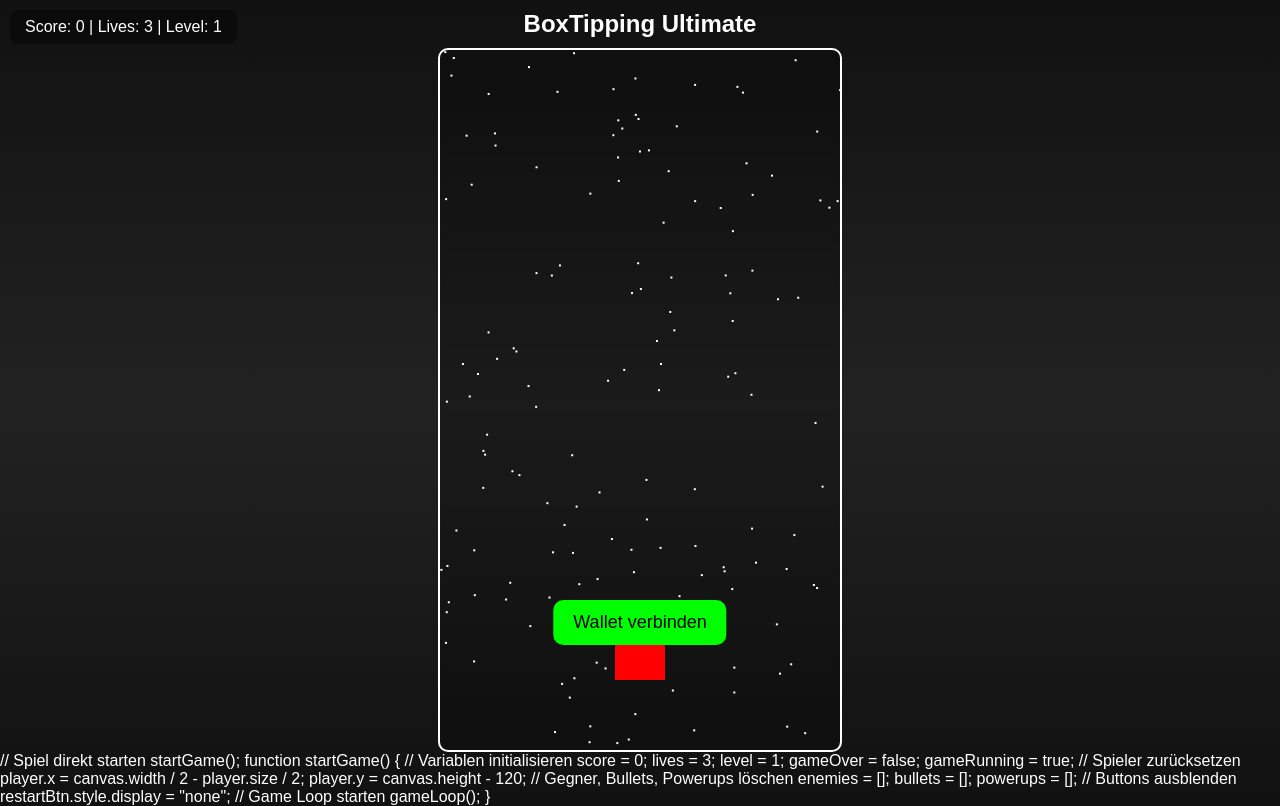
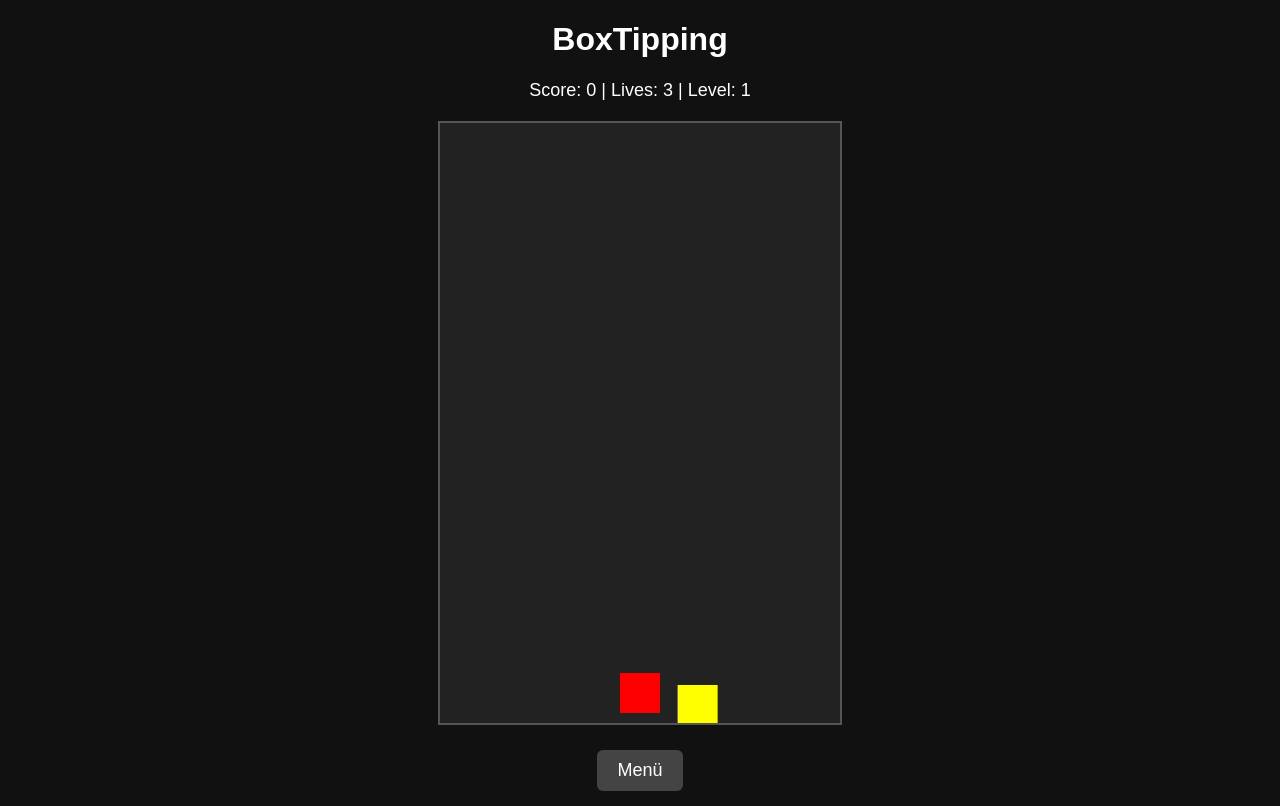
Before and after one commit to Golsfisch/boxtipping, a plain HTML site: page index.html in a window 1280 px wide. Drawn offline with Linux system fonts and the light colour scheme.

Commit message:
Update index.html

```diff
--- a/index.html
+++ b/index.html
@@ -2,365 +2,154 @@
 <html lang="de">
 <head>
 <meta charset="UTF-8">
-<meta name="viewport" content="width=device-width, initial-scale=1.0">
-<title>BoxTipping Ultimate</title>
+<title>BoxTipping</title>
 <style>
-body {
-  margin: 0;
-  overflow: hidden;
-  font-family: Arial;
-  background: linear-gradient(180deg,#111,#222,#111);
-  color: white;
-  user-select: none;
+body { margin:0; background:#111; color:white; font-family:Arial; text-align:center; }
+canvas { background:#222; display:block; margin:20px auto; border:2px solid #555;}
+#ui { font-size:18px; margin:10px; }
+button {
+  padding:10px 20px; font-size:18px; border:none; border-radius:6px;
+  cursor:pointer; margin:5px;
 }
-header {
-  text-align: center;
-  padding: 10px;
-  font-size: 24px;
-  font-weight: bold;
-}
-#infoBox {
-  position: absolute;
-  top: 10px;
-  left: 10px;
-  background: rgba(0,0,0,0.4);
-  padding: 8px 15px;
-  border-radius: 8px;
-  font-size: 16px;
-}
-canvas {
-  display: block;
-  margin: 0 auto;
-  background: rgba(0,0,0,0.2);
-  border: 2px solid white;
-  border-radius: 10px;
-  backdrop-filter: blur(4px);
-}
-#restartBtn, #payBtn, #connectBtn {
-  position: absolute;
-  left: 50%;
-  transform: translateX(-50%);
-  padding: 12px 20px;
-  background: lime;
-  color: black;
-  border: none;
-  border-radius: 10px;
-  font-size: 18px;
-  display: none;
-  cursor: pointer;
-}
-#restartBtn { top: 55%; }
-#payBtn { top: 65%; }
-#connectBtn { top: 75%; }
-
-.powerup {
-  position: absolute;
-  top: 5px;
-  right: 10px;
-  background: rgba(255,255,255,0.1);
-  padding: 5px 10px;
-  border-radius: 8px;
-}
+#restartBtn { background:#f00; color:white; display:none; }
+#menuBtn { background:#444; color:white; }
 </style>
 </head>
 <body>
 
-<header>BoxTipping Ultimate</header>
+<h1>BoxTipping</h1>
 
-<div id="infoBox">Score: 0 | Lives: 3 | Level: 1</div>
+<div id="ui">
+Score: <span id="score">0</span> |
+Lives: <span id="lives">3</span> |
+Level: <span id="level">1</span>
+</div>
 
-<canvas id="gameCanvas" width="400" height="700"></canvas>
+<canvas id="game" width="400" height="600"></canvas>
 
 <button id="restartBtn">Restart</button>
-<button id="payBtn">Freischalten (0.0001 ETH)</button>
-<button id="connectBtn">Wallet verbinden</button>
-  // Spiel direkt starten
-startGame();
+<button id="menuBtn">Menü</button>
 
-function startGame() {
-    // Variablen initialisieren
+<script>
+// ------------------------------
+// VARIABLEN
+// ------------------------------
+const canvas = document.getElementById("game");
+const ctx = canvas.getContext("2d");
+
+let score = 0, lives = 3, level = 1;
+let gameRunning = true;
+let gameLoopID;
+
+// Spieler
+const player = { x:180, y:550, w:40, h:40, speed:6 };
+
+// Gegner
+let enemy = { x:180, y:0, w:40, h:40, speed:2 };
+
+// Powerups und Bullets
+let bullets = [];
+let powerups = [];
+
+// ------------------------------
+// GAME LOOP
+// ------------------------------
+function gameLoop() {
+    gameLoopID = requestAnimationFrame(gameLoop);
+    if (!gameRunning) return;
+
+    // Clear Canvas
+    ctx.clearRect(0,0,canvas.width,canvas.height);
+
+    // Spieler zeichnen
+    ctx.fillStyle = "red";
+    ctx.fillRect(player.x, player.y, player.w, player.h);
+
+    // Gegner bewegen
+    enemy.y += enemy.speed;
+    ctx.fillStyle = "yellow";
+    ctx.fillRect(enemy.x, enemy.y, enemy.w, enemy.h);
+
+    // Collision
+    if(enemy.y + enemy.h >= player.y &&
+       enemy.x < player.x + player.w &&
+       enemy.x + enemy.w > player.x) {
+        lives--;
+        document.getElementById("lives").textContent = lives;
+        resetEnemy();
+
+        if(lives <= 0) endGame();
+    }
+
+    // Gegner unten durch
+    if(enemy.y > 600) {
+        score += 10;
+        document.getElementById("score").textContent = score;
+        resetEnemy();
+    }
+
+    // Platzhalter Powerups & Bullets (können später gefüllt werden)
+    bullets.forEach(b => { ctx.fillStyle="blue"; ctx.fillRect(b.x,b.y,b.w,b.h); });
+    powerups.forEach(p => { ctx.fillStyle="green"; ctx.fillRect(p.x,p.y,p.w,p.h); });
+}
+
+// ------------------------------
+// FUNKTIONEN
+// ------------------------------
+function resetEnemy(){
+    enemy.y = -40;
+    enemy.x = Math.random() * (canvas.width - enemy.w);
+}
+
+function endGame(){
+    gameRunning = false;
+    document.getElementById("restartBtn").style.display = "inline-block";
+}
+
+function startGame(){
+    // Variablen zurücksetzen
     score = 0;
     lives = 3;
     level = 1;
-    gameOver = false;
     gameRunning = true;
+    enemy.x = Math.random()*(canvas.width-enemy.w);
+    enemy.y = -40;
 
-    // Spieler zurücksetzen
-    player.x = canvas.width / 2 - player.size / 2;
-    player.y = canvas.height - 120;
+    document.getElementById("score").textContent = score;
+    document.getElementById("lives").textContent = lives;
+    document.getElementById("level").textContent = level;
 
-    // Gegner, Bullets, Powerups löschen
-    enemies = [];
     bullets = [];
     powerups = [];
 
-    // Buttons ausblenden
-    restartBtn.style.display = "none";
+    document.getElementById("restartBtn").style.display = "none";
 
-    // Game Loop starten
     gameLoop();
 }
 
-<script>
-// === CANVAS SETUP ==================================
-const canvas = document.getElementById("gameCanvas");
-const ctx = canvas.getContext("2d");
-const restartBtn = document.getElementById("restartBtn");
-const payBtn = document.getElementById("payBtn");
-const connectBtn = document.getElementById("connectBtn");
-const info = document.getElementById("infoBox");
+// ------------------------------
+// EVENTLISTENER
+// ------------------------------
+document.addEventListener("keydown", (e)=>{
+    if(e.key==="ArrowLeft") player.x -= player.speed;
+    if(e.key==="ArrowRight") player.x += player.speed;
 
-// === GAME STATE =====================================
-let score = 0;
-let lives = 3;
-let level = 1;
-let gameOver = false;
-let payUnlocked = false;
-
-// === PLAYER =========================================
-let player = {
-  x: canvas.width/2 - 25,
-  y: canvas.height - 120,
-  size: 50,
-  speed: 6,
-  gunActive: false,
-  gunTimer: 0
-};
-
-// === ENEMY CLASS ====================================
-class Enemy {
-  constructor() {
-    this.reset();
-  }
-  reset() {
-    this.size = 40;
-    this.x = Math.random() * (canvas.width - this.size);
-    this.y = -Math.random() * 400 - this.size;
-    this.speed = 2 + level * 0.5;
-  }
-  draw() {
-    ctx.fillStyle = "yellow";
-    ctx.fillRect(this.x, this.y, this.size, this.size);
-  }
-  update() {
-    this.y += this.speed;
-    if (this.y > canvas.height) this.reset();
-    if (collide(player, this)) {
-      lives--;
-      this.reset();
-      if (lives <= 0) endGame();
-    }
-  }
-}
-
-let enemies = [];
-function spawnEnemies() {
-  enemies = [];
-  for (let i = 0; i < 6 + level * 2; i++) enemies.push(new Enemy());
-}
-
-// === COLLISION ======================================
-function collide(a, b) {
-  return !(a.x + a.size < b.x ||
-           a.x > b.x + b.size ||
-           a.y + a.size < b.y ||
-           a.y > b.y + b.size);
-}
-
-// === PLAYER MOVE ====================================
-document.addEventListener("mousemove", e => {
-  const rect = canvas.getBoundingClientRect();
-  player.x = Math.min(Math.max(e.clientX - rect.left - player.size/2, 0), canvas.width - player.size);
-});
-document.addEventListener("touchmove", e => {
-  const rect = canvas.getBoundingClientRect();
-  player.x = e.touches[0].clientX - rect.left - player.size/2;
-  if (player.x < 0) player.x = 0;
-  if (player.x > canvas.width - player.size) player.x = canvas.width - player.size;
-  e.preventDefault();
+    if(player.x<0) player.x=0;
+    if(player.x+player.w>canvas.width) player.x=canvas.width-player.w;
 });
 
-// === POWER UPS ======================================
-let powerups = [];
-class Powerup {
-  constructor(type) {
-    this.type = type;
-    this.x = Math.random() * (canvas.width-30);
-    this.y = -50;
-    this.speed = 2;
-    this.size = 30;
-  }
-  draw() {
-    ctx.fillStyle = this.type === "gun" ? "cyan" : "orange";
-    ctx.fillRect(this.x, this.y, this.size, this.size);
-  }
-  update() {
-    this.y += this.speed;
-    if (this.y > canvas.height) this.dead = true;
-    if (collide(player, this)) {
-      activatePowerup(this.type);
-      this.dead = true;
-    }
-  }
-}
-function activatePowerup(type) {
-  if (type === "gun") {
-    player.gunActive = true;
-    player.gunTimer = 300;
-  }
-}
+// Restart Button
+document.getElementById("restartBtn").addEventListener("click", startGame);
 
-// === GUN ============================================
-let bullets = [];
-class Bullet {
-  constructor(x, y) {
-    this.x = x;
-    this.y = y;
-    this.size = 5;
-    this.speed = 8;
-  }
-  draw() {
-    ctx.fillStyle = "red";
-    ctx.fillRect(this.x, this.y, this.size, this.size*2);
-  }
-  update() {
-    this.y -= this.speed;
-    enemies.forEach(e=>{
-      if (collide(this, e)) {
-        e.reset();
-        this.dead = true;
-        score += 5;
-      }
-    });
-    if (this.y < -10) this.dead = true;
-  }
-}
+// Menü Button
+document.getElementById("menuBtn").addEventListener("click", ()=>{
+    window.location.href = "seite3.html";
+});
 
-// === ANIMATED BACKGROUND ============================
-let stars = [];
-for (let i=0; i<150; i++){
-  stars.push({x:Math.random()*400, y:Math.random()*700, speed:0.5+Math.random()*1});
-}
-function drawStars() {
-  ctx.fillStyle="white";
-  stars.forEach(s=>{
-    ctx.fillRect(s.x,s.y,2,2);
-    s.y += s.speed;
-    if(s.y>700){s.y=0; s.x=Math.random()*400;}
-  });
-}
-
-// === ETH WALLET / PAYMENT ===========================
-let wallet = null;
-
-connectBtn.style.display = "block";
-
-connectBtn.onclick = async ()=> {
-  if (window.ethereum) {
-    try {
-      const accounts = await ethereum.request({ method: "eth_requestAccounts" });
-      wallet = accounts[0];
-      connectBtn.style.display="none";
-      alert("Wallet verbunden: " + wallet);
-    } catch(e) {
-      alert("Wallet verweigert.");
-    }
-  } else alert("Kein Metamask gefunden!");
-};
-
-payBtn.onclick = async ()=> {
-  if (!wallet) return alert("Bitte zuerst Wallet verbinden.");
-  try {
-    const tx = await ethereum.request({
-      method: "eth_sign",
-      params: [wallet, "Zahlung für Level 4 (0.0001 ETH simuliert)"]
-    });
-    payUnlocked = true;
-    payBtn.style.display="none";
-    alert("Level 4 freigeschaltet!");
-  } catch(e) {
-    alert("Signatur abgebrochen.");
-  }
-};
-
-// === GAME END =======================================
-function endGame() {
-  gameOver = true;
-  restartBtn.style.display = "block";
-}
-
-// === RESTART ========================================
-restartBtn.onclick = ()=> {
-  score = 0;
-  lives = 3;
-  level = 1;
-  gameOver = false;
-  spawnEnemies();
-  restartBtn.style.display="none";
-};
-
-// === GAME LOOP ======================================
-spawnEnemies();
-
-function gameLoop(){
-
-let gameLoopID;
-let gameRunning = true;
-
-function gameLoop() {
-    gameLoopID = requestAnimationFrame(gameLoop); // Loop läuft immer
-
-    if (!gameRunning) return; // Logik pausieren, Loop läuft weiter
-
-    update(); // Spieler, Gegner, Powerups, Kollisionsprüfung
-    draw();   // Zeichnen auf Canvas
-}
-
-
-
-  ctx.clearRect(0,0,400,700);
-
-  drawStars();
-
-  ctx.fillStyle = "red";
-  ctx.fillRect(player.x, player.y, player.size, player.size);
-
-  enemies.forEach(e=>{ e.update(); e.draw(); });
-
-  if (player.gunActive) {
-    player.gunTimer--;
-    if (player.gunTimer % 10 === 0)
-      bullets.push(new Bullet(player.x+player.size/2, player.y));
-    if (player.gunTimer <= 0) player.gunActive = false;
-  }
-
-  bullets.forEach(b=>b.update());
-  bullets = bullets.filter(b=>!b.dead);
-  bullets.forEach(b=>b.draw());
-
-  if (Math.random() < 0.003 && level < 4)
-    powerups.push(new Powerup("gun"));
-  powerups.forEach(p=>p.update());
-  powerups = powerups.filter(p=>!p.dead);
-  powerups.forEach(p=>p.draw());
-
-  score += 0.05;
-
-  if (score > level * 50 && level < 4 && !gameOver) {
-    level++;
-    spawnEnemies();
-  }
-
-  if (level >= 4 && !payUnlocked) {
-    payBtn.style.display="block";
-    gameOver = true;
-  }
-
-  info.textContent = `Score: ${Math.floor(score)} | Lives: ${lives} | Level: ${level}`;
-
-  if (!gameOver) requestAnimationFrame(gameLoop);
-}
-gameLoop();
+// ------------------------------
+// GAME START
+// ------------------------------
+startGame();
 </script>
 
 </body>
```
